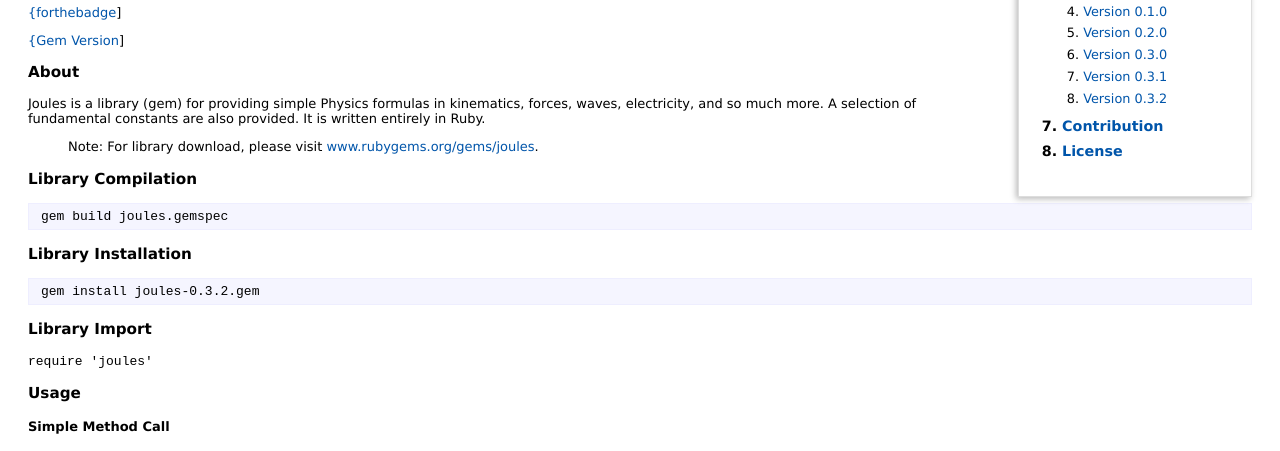
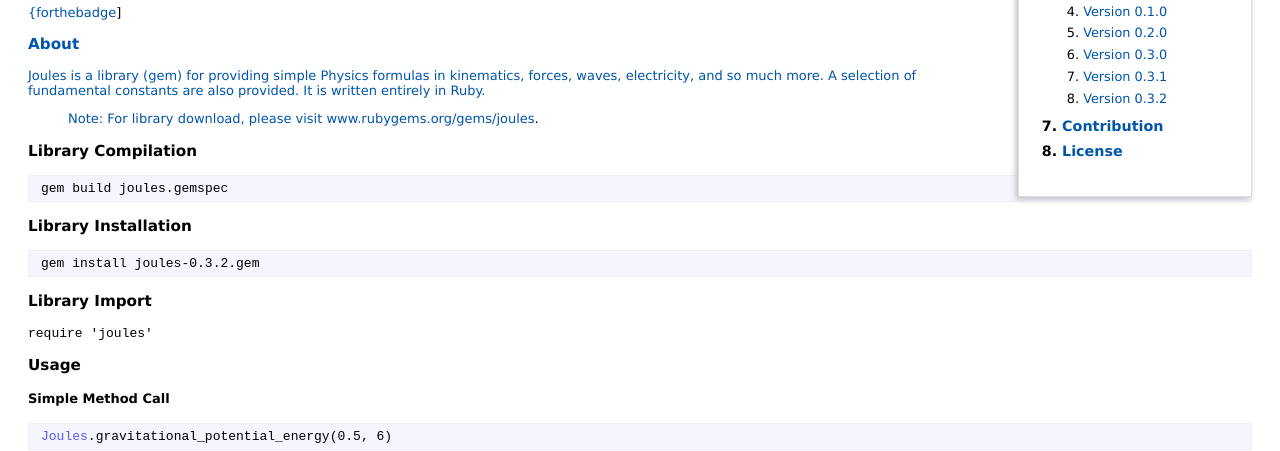
Before and after one commit to elailai94/Joules, a plain HTML site: page index.html in a window 1280 px wide. Shown: the part 349-800 px from the top of the page. Drawn offline with Linux system fonts and the light colour scheme.

Commit message:
Update index.html

```diff
--- a/index.html
+++ b/index.html
@@ -69,7 +69,7 @@ src="https://cloud.githubusercontent.com/assets/7763904/7764836/ef617b0a-0024-11
 <p><a
 href="http://forthebadge.com/images/badges/built-with-ruby.svg">{forthebadge</a>]</p>
 
-<p><a href="https://badge.fury.io/rb/joules.svg">{Gem Version</a>]</p>
+<p><a href="https://badge.fury.io/rb/joules.svg"></p>
 
 <h3 id="label-About">About</h3>
 
```
